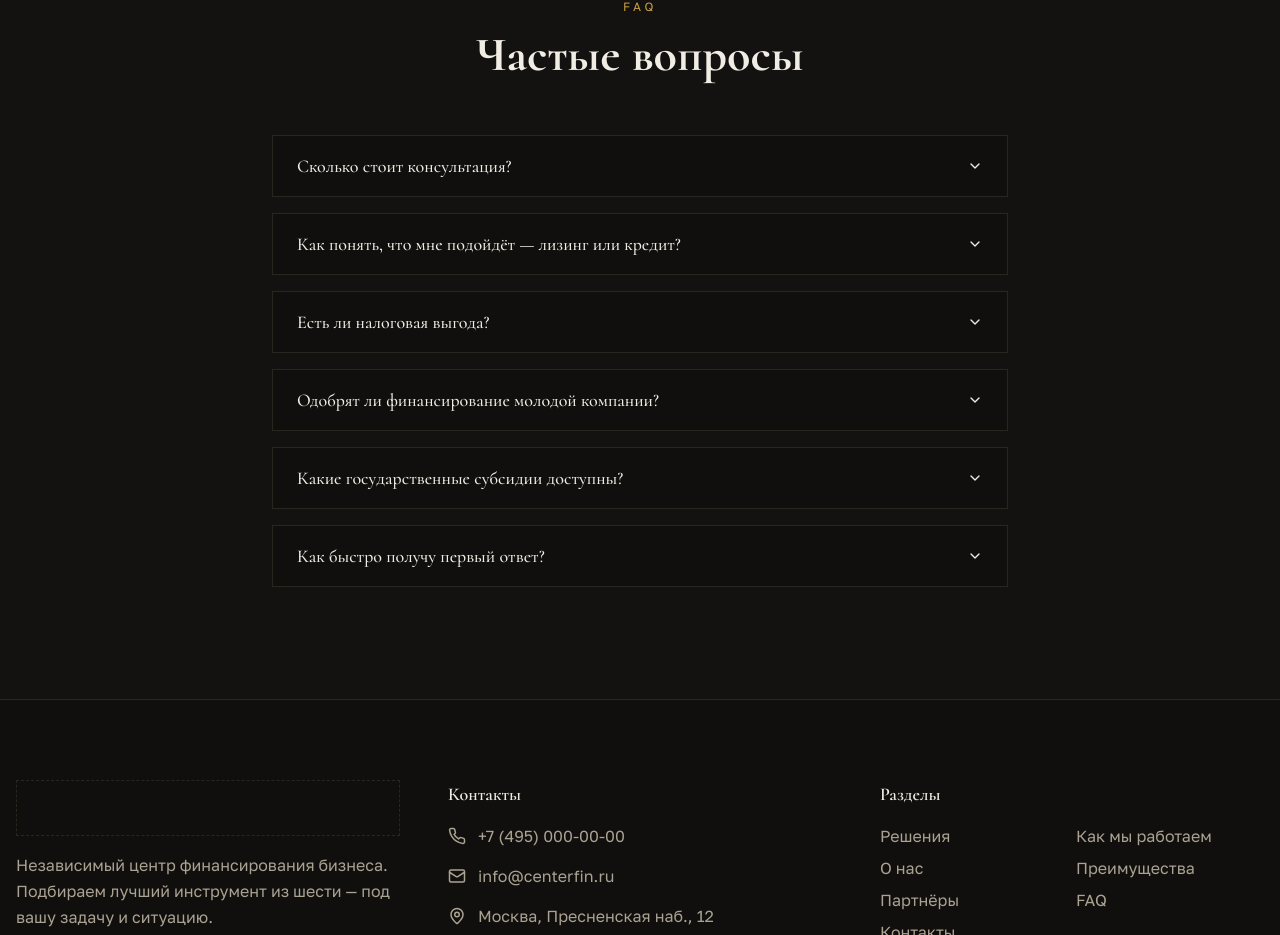
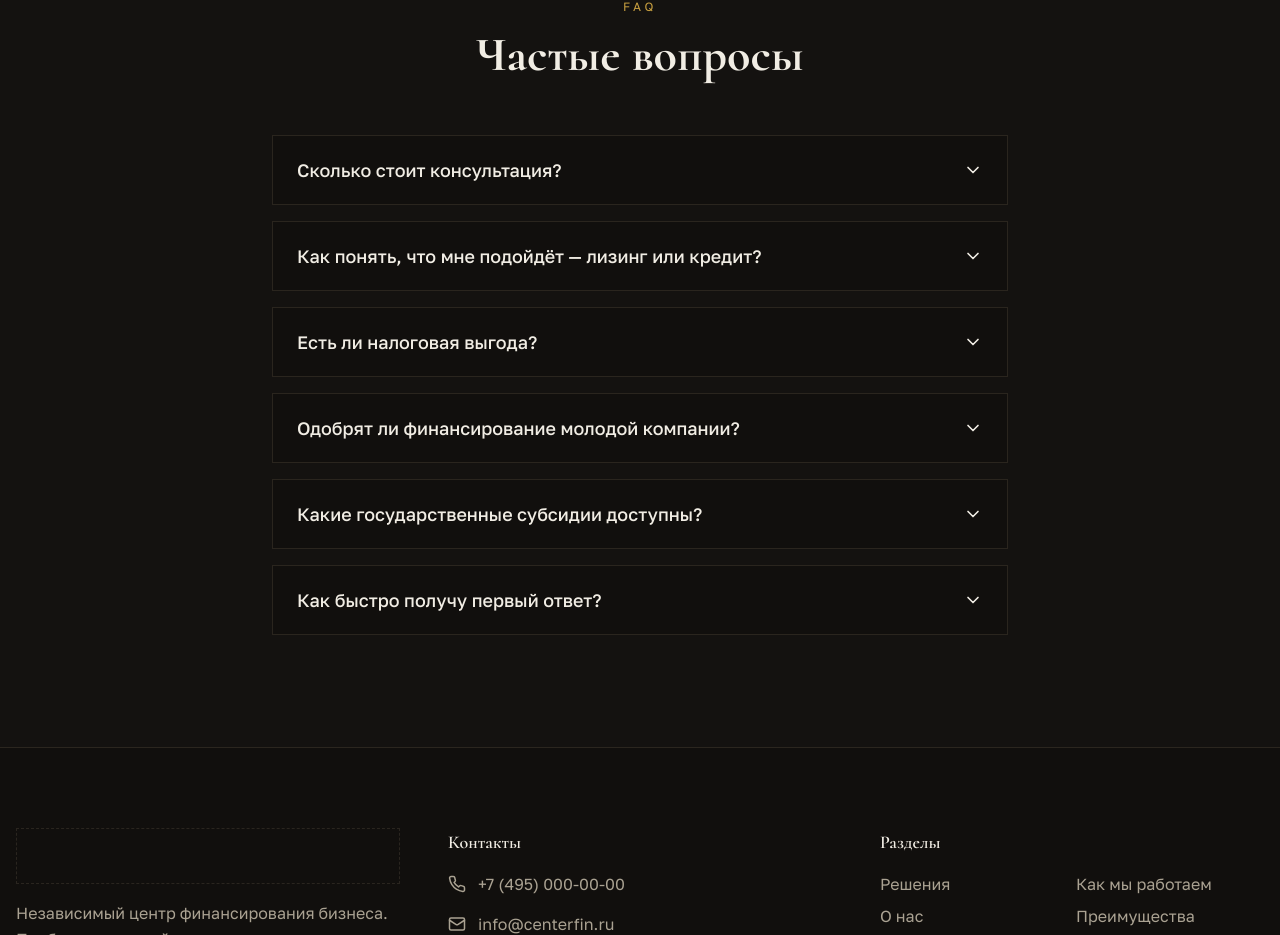
Before and after one commit to pr-poehali-dev/leasing-site-creation, a React (Vite) app: page / in a window 1280 px wide. Shown: the part 7138-8073 px from the top of the page. Built offline with nearby package versions, Linux system fonts and the light colour scheme.

Commit message:
Simplify FAQ with JavaScript

```diff
--- a/src/pages/Index.tsx
+++ b/src/pages/Index.tsx
@@ -3,12 +3,6 @@ import Icon from '@/components/ui/icon';
 import { Button } from '@/components/ui/button';
 import { Input } from '@/components/ui/input';
 import { Textarea } from '@/components/ui/textarea';
-import {
-  Accordion,
-  AccordionContent,
-  AccordionItem,
-  AccordionTrigger,
-} from '@/components/ui/accordion';
 import { Sheet, SheetContent, SheetTrigger } from '@/components/ui/sheet';
 import { toast } from 'sonner';
 
@@ -139,6 +133,7 @@ const partners = [
 const Index = () => {
   const [form, setForm] = useState({ name: '', phone: '', task: '', comment: '' });
   const [menuOpen, setMenuOpen] = useState(false);
+  const [openFaq, setOpenFaq] = useState<number | null>(null);
 
   const submit = (e: React.FormEvent) => {
     e.preventDefault();
@@ -474,18 +469,32 @@ const Index = () => {
             <p className="text-gold tracking-[0.3em] uppercase text-xs mb-4">FAQ</p>
             <h2 className="text-4xl md:text-5xl font-bold">Частые вопросы</h2>
           </div>
-          <Accordion type="single" collapsible className="space-y-4">
-            {faqs.map((f, i) => (
-              <AccordionItem key={i} value={`item-${i}`} className="border border-border/60 rounded-sm px-6 bg-background">
-                <AccordionTrigger className="text-left text-lg font-medium hover:text-gold hover:no-underline">
-                  {f.q}
-                </AccordionTrigger>
-                <AccordionContent className="text-muted-foreground leading-relaxed text-base">
-                  {f.a}
-                </AccordionContent>
-              </AccordionItem>
-            ))}
-          </Accordion>
+          <div className="space-y-4">
+            {faqs.map((f, i) => {
+              const isOpen = openFaq === i;
+              return (
+                <div key={i} className="border border-border/60 rounded-sm px-6 bg-background">
+                  <button
+                    type="button"
+                    onClick={() => setOpenFaq(isOpen ? null : i)}
+                    className="w-full flex items-center justify-between gap-4 py-5 text-left text-lg font-medium hover:text-gold transition-colors"
+                  >
+                    {f.q}
+                    <Icon
+                      name="ChevronDown"
+                      size={20}
+                      className={`shrink-0 transition-transform ${isOpen ? 'rotate-180' : ''}`}
+                    />
+                  </button>
+                  {isOpen && (
+                    <p className="text-muted-foreground leading-relaxed text-base pb-5">
+                      {f.a}
+                    </p>
+                  )}
+                </div>
+              );
+            })}
+          </div>
         </div>
       </section>
 
```
